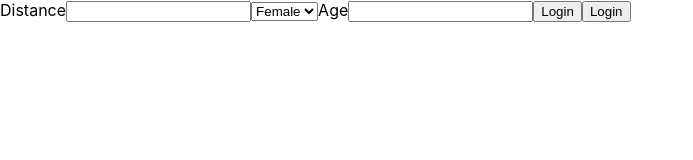
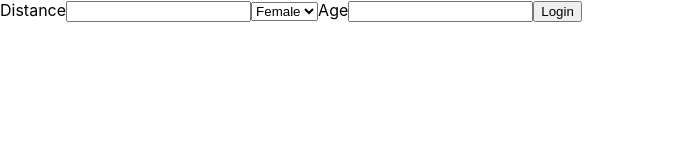
Before and after one commit to johanperjulius1/johans_cooper_react, a React (Create React App) app: page / in a window 1280 px wide. Shown: the top 160 px of the page, without its empty margins (0-693 px from the left). Built offline with nearby package versions, Linux system fonts and the light colour scheme.

Commit message:
I am adding the authenticated and message attributes/state.

```diff
--- a/src/App.jsx
+++ b/src/App.jsx
@@ -9,7 +9,9 @@ class App extends Component {
     distance: "",
     gender: "female",
     age: "",
-    renderLoginForm: false
+    renderLoginForm: false,
+    authenticated: false,
+    message: ""
   };
 
   onChangeHandler = e => {
@@ -31,7 +33,6 @@ class App extends Component {
       <>
         <InputFields onChangeHandler={this.onChangeHandler} />
         {renderLogin}
-        <button id="login">Login</button>
         <DisplayCooperResult
           distance={this.state.distance}
           gender={this.state.gender}
```
